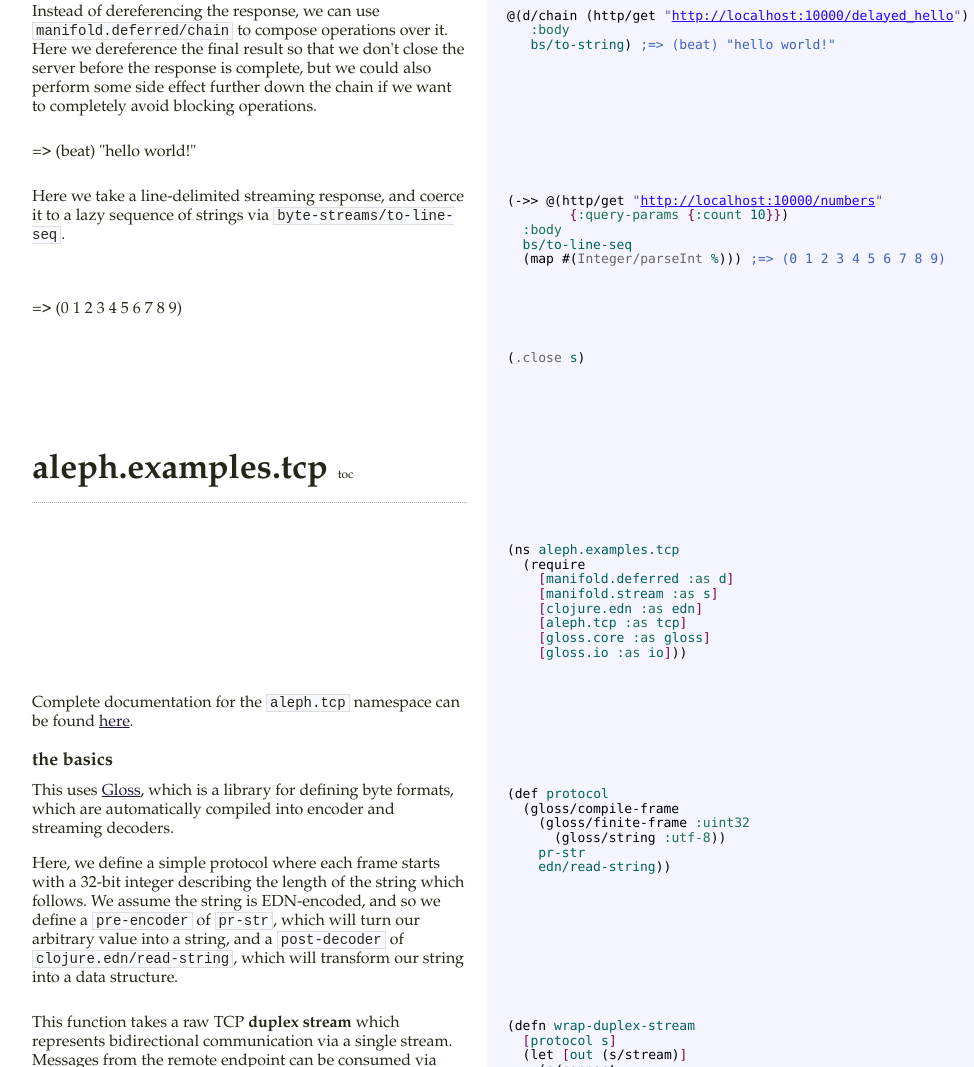
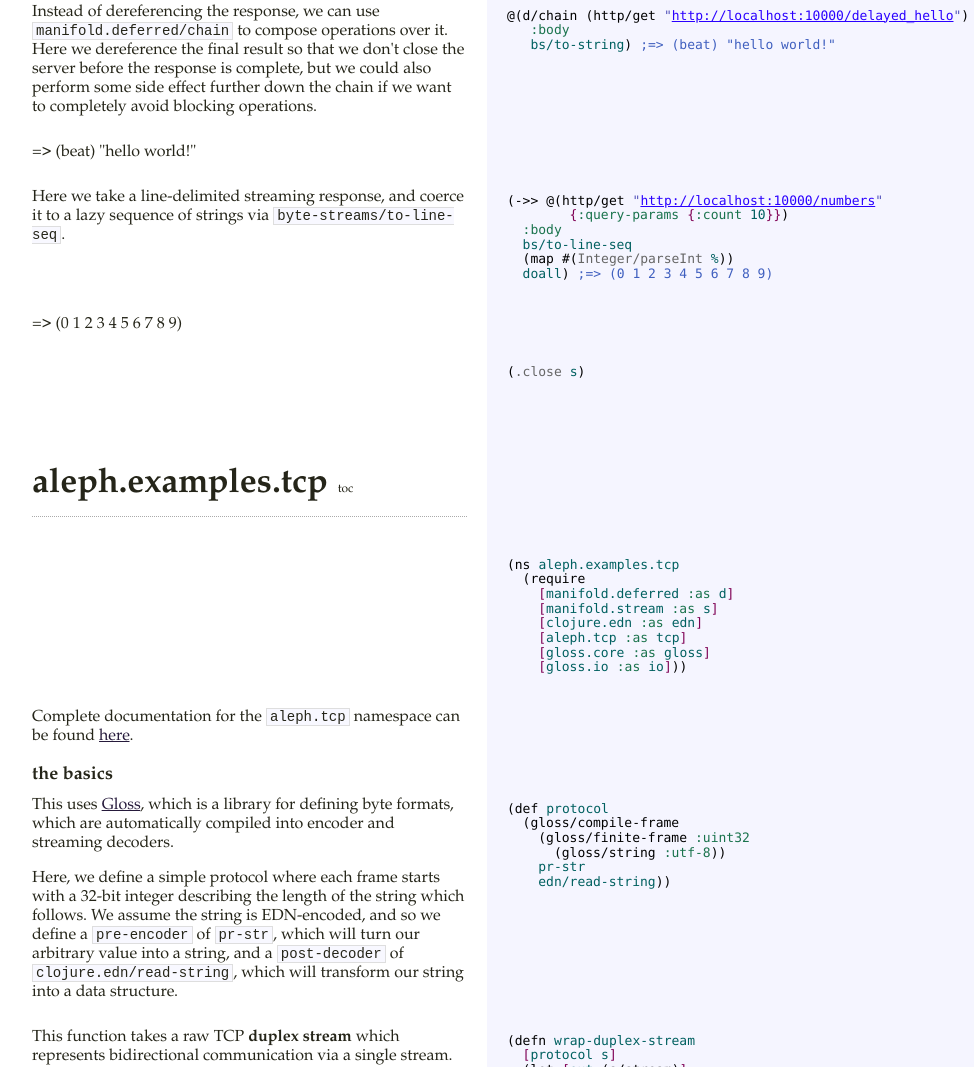
Before and after one commit to clj-commons/aleph, a plain HTML site: page literate.html in a window 1280 px wide. Shown: the part 2607-3674 px from the top of the page, without its empty margins (23-997 px from the left). Drawn offline with Linux system fonts and the light colour scheme.

Commit message:
update documentation

```diff
--- a/literate.html
+++ b/literate.html
@@ -2993,7 +2993,8 @@ strings via <code>byte-streams/to-line-seq</code>.</p>
         {:query-params {:count 10}})
   :body
   bs/to-line-seq
-  (map #(Integer/parseInt %))) ;=&gt; (0 1 2 3 4 5 6 7 8 9)</pre></td></tr><tr><td class="docs"><p>=> (0 1 2 3 4 5 6 7 8 9)</p>
+  (map #(Integer/parseInt %))
+  doall) ;=&gt; (0 1 2 3 4 5 6 7 8 9)</pre></td></tr><tr><td class="docs"><p>=> (0 1 2 3 4 5 6 7 8 9)</p>
 </td><td class="codes"></td></tr><tr><td class="docs">
 </td><td class="codes"><pre class="brush: clojure">(.close s)</pre></td></tr><tr><td class="spacer docs">&nbsp;</td><td class="codes" /></tr><tr><td class="docs"><div class="docs-header"><a class="anchor" href="#aleph.examples.tcp" name="aleph.examples.tcp"><h1 class="project-name">aleph.examples.tcp</h1><a class="toc-link" href="#toc">toc</a></a></div></td><td class="codes" /></tr><tr><td class="docs">
 </td><td class="codes"><pre class="brush: clojure">(ns aleph.examples.tcp
```
